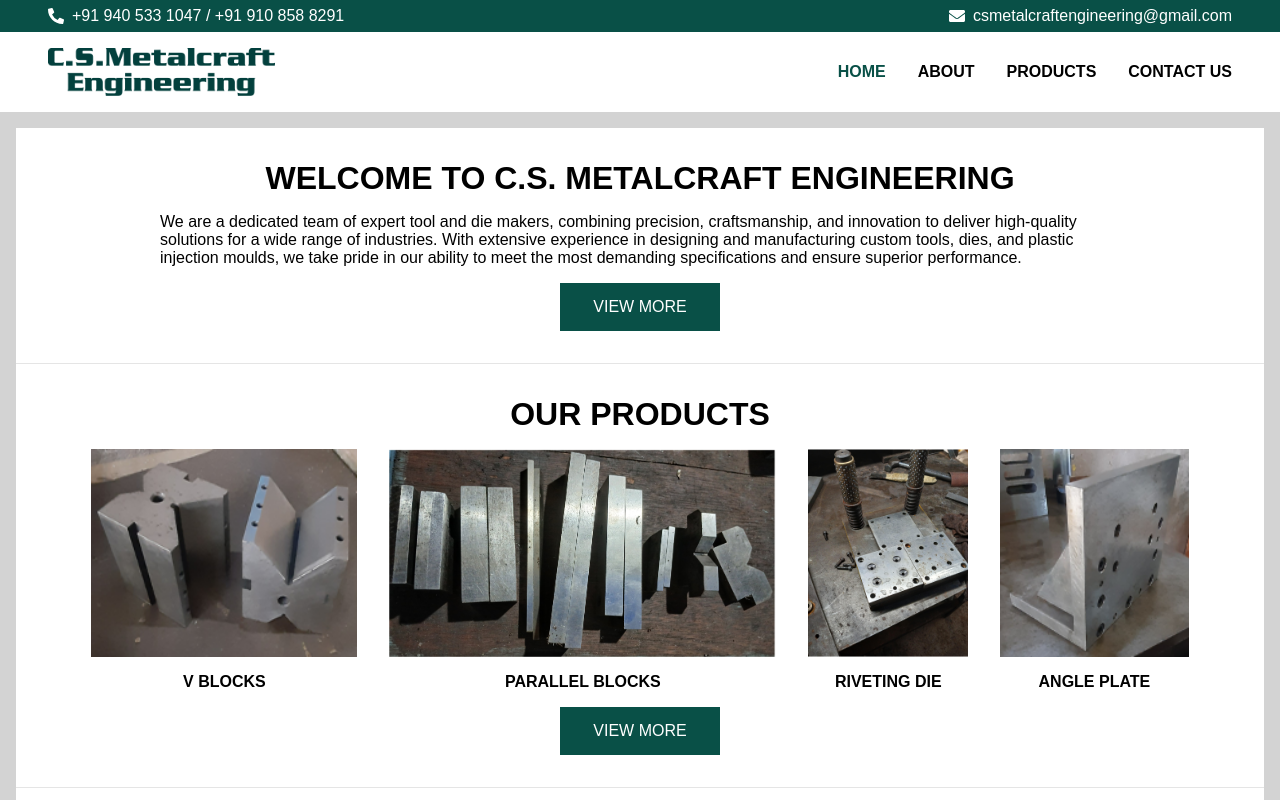
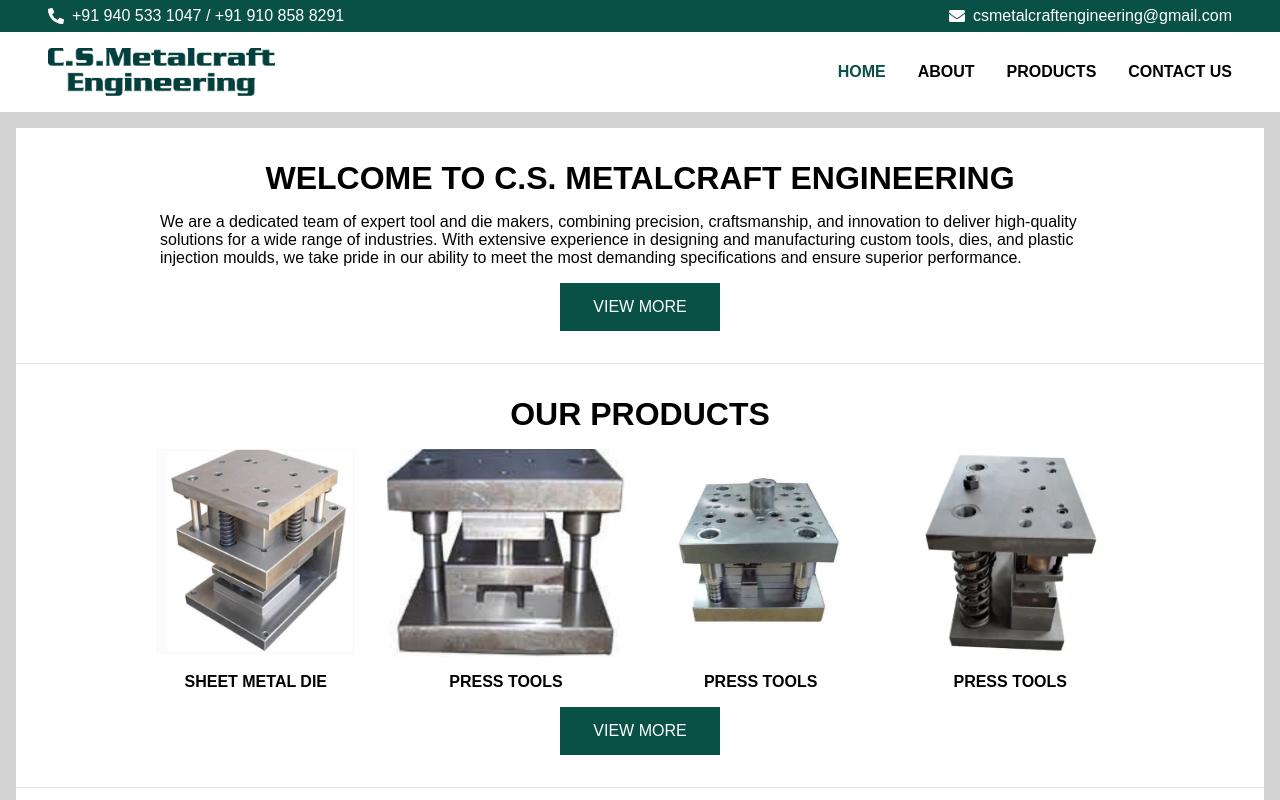
Before and after one commit to sraj2279/small-business, a React (Create React App) app in the folder cs-metalcraft-engineering/: page / in a window 1280 px wide. Shown: the top 800 px of the page. Built offline with nearby package versions, Linux system fonts and the light colour scheme.

Commit message:
changed images on home page

```diff
--- a/cs-metalcraft-engineering/src/pages/Home.js
+++ b/cs-metalcraft-engineering/src/pages/Home.js
@@ -2,10 +2,10 @@
 import '../styles/Home.css'
 import { Link } from 'react-router-dom'
 
-import vb2 from '../assets/v-block2.png'
-import pb1 from '../assets/parallel-blocks.png'
-import rd1 from '../assets/riveting-die1.png'
-import ap3 from '../assets/angle-plate3.png'
+import sm1 from '../assets/sheet-metal-die1.png'
+import pt2 from '../assets/press-tools2.jpg'
+import pt3 from '../assets/press-tools3.webp'
+import ps1 from '../assets/press-set1.webp'
 
 
 
@@ -29,24 +29,20 @@
                     <div id='home-products-title'>OUR PRODUCTS</div>
                     <div id='slideshow'>
                         <div className='g-item'>
-                            <img src={vb2} alt='vblock2' className='g-image' />
-                            <div className='g-item-text'>V BLOCKS</div>
+                            <img src={sm1} alt='sheet metal die 1' className='g-image' />
+                            <div className='g-item-text'>SHEET METAL DIE</div>
                         </div>
                         <div className='g-item'>
-                            <img src={pb1} alt='vblock2' className='g-image' />
-                            <div className='g-item-text'>PARALLEL BLOCKS</div>
+                            <img src={pt2} alt='press tools 2' className='g-image' />
+                            <div className='g-item-text'>PRESS TOOLS</div>
                         </div>
                         <div className='g-item'>
-                            <img src={rd1} alt='vblock2' className='g-image' />
-                            <div className='g-item-text'>RIVETING DIE</div>
+                            <img src={pt3} alt='press tools 3' className='g-image' />
+                            <div className='g-item-text'>PRESS TOOLS</div>
                         </div>
-                        {/* <div className='g-item'>
-                            <img src={bv1} alt='vblock2' className='g-image' />
-                            <div className='g-item-text'>V BLOCKS</div>
-                        </div> */}
                         <div className='g-item'>
-                            <img src={ap3} alt='vblock2' className='g-image' />
-                            <div className='g-item-text'>ANGLE PLATE</div>
+                            <img src={ps1} alt='press set 1' className='g-image' />
+                            <div className='g-item-text'>PRESS TOOLS</div>
                         </div>
                     </div>
 
```
